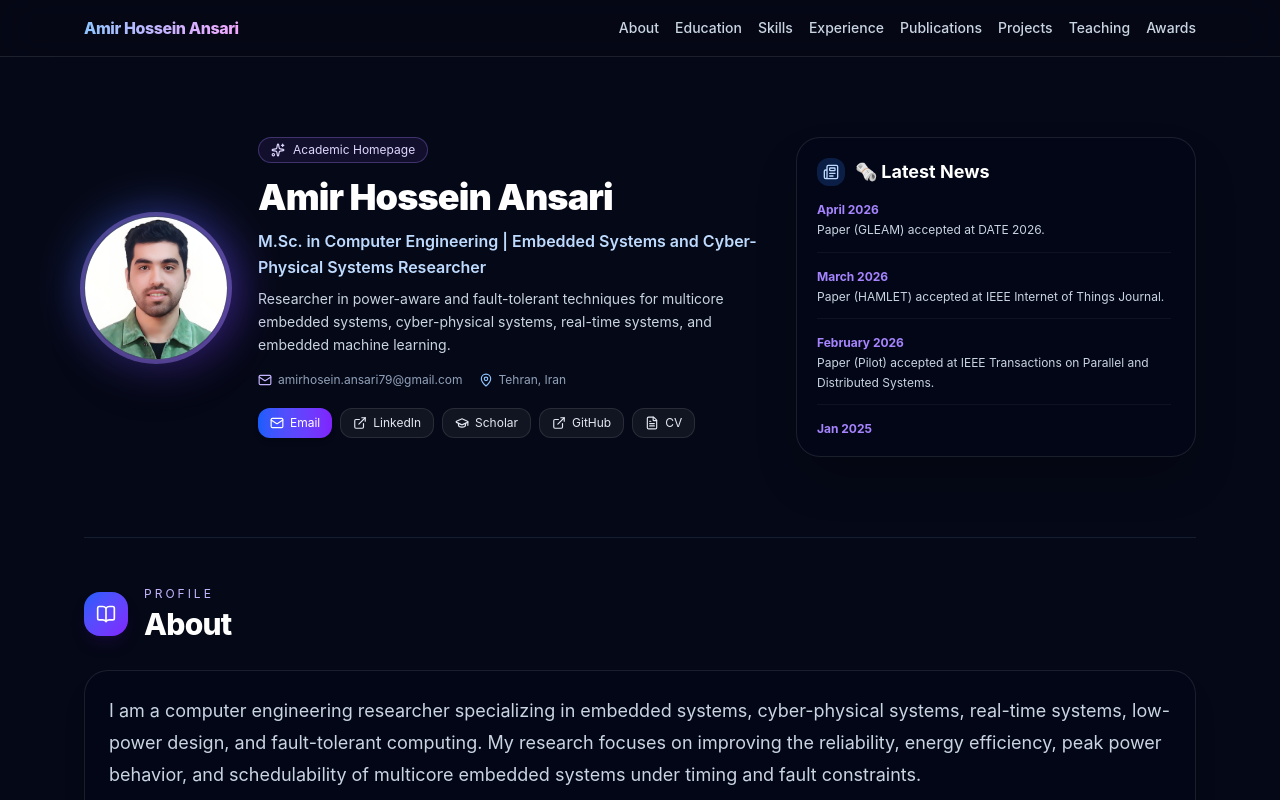
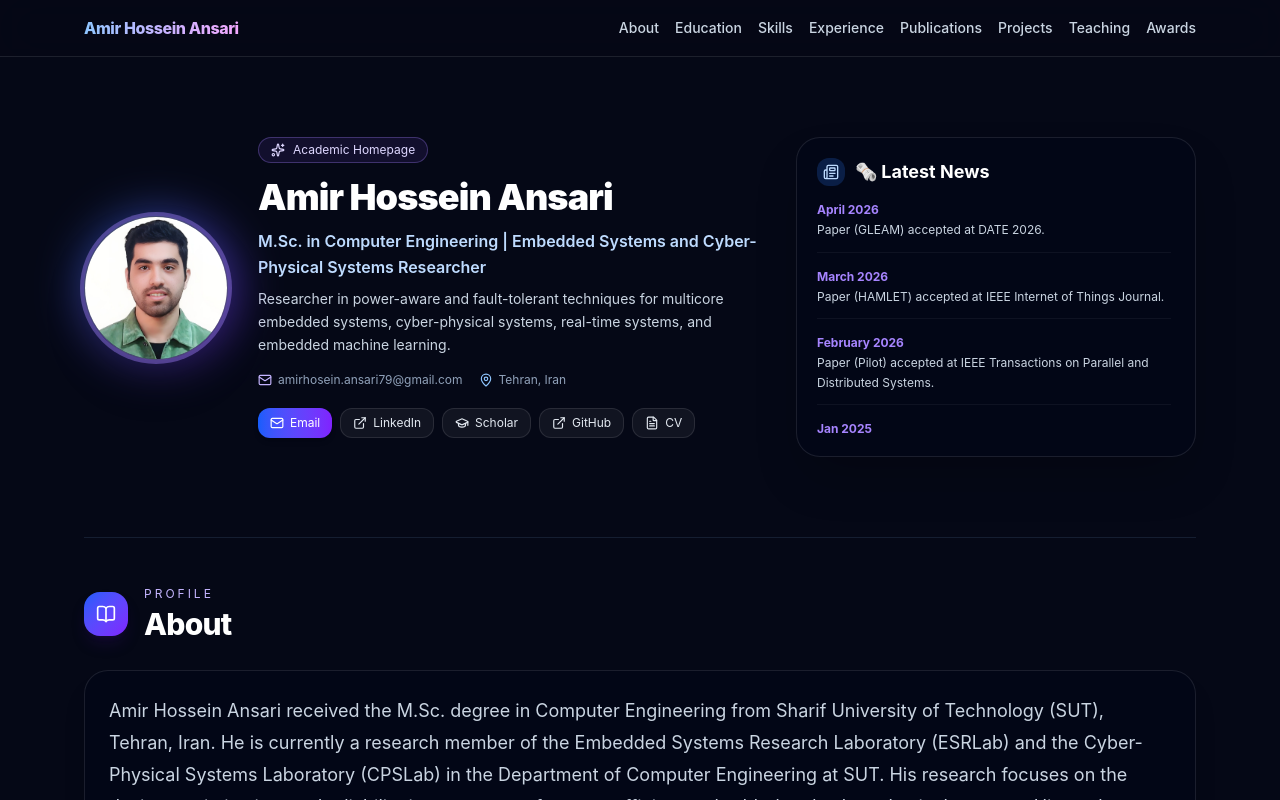
Before and after one commit to Amirhossein-Ansari/amirhossein-ansari.github.io, a React (Vite) app: page / in a window 1280 px wide. Shown: the top 800 px of the page. Built offline with nearby package versions, Linux system fonts and the light colour scheme.

Commit message:
Update about section

```diff
--- a/src/App.jsx
+++ b/src/App.jsx
@@ -550,7 +550,7 @@ export default function AcademicHomepage() {
   <Card>
     <div className="space-y-5 text-slate-300 leading-8 text-base md:text-lg">
       <p>
-                I am a computer engineering researcher specializing in embedded systems, cyber-physical systems, real-time systems, low-power design, and fault-tolerant computing. My research focuses on improving the reliability, energy efficiency, peak power behavior, and schedulability of multicore embedded systems under timing and fault constraints.
+        Amir Hossein Ansari received the M.Sc. degree in Computer Engineering from Sharif University of Technology (SUT), Tehran, Iran. He is currently a research member of the Embedded Systems Research Laboratory (ESRLab) and the Cyber-Physical Systems Laboratory (CPSLab) in the Department of Computer Engineering at SUT.         His research focuses on the design, optimization, and reliability improvement of energy-efficient embedded and cyber-physical systems. His work addresses power-aware and fault-tolerant computing, real-time scheduling, task mapping, and learning-assisted optimization for multicore and heterogeneous CPS platforms.
       </p>
       <div className="flex flex-wrap gap-2 pt-2">
         {researchInterests.map((interest) => <Pill key={interest}>{interest}</Pill>)}
```
Lines whose indentation alone changed are shown as unchanged.
